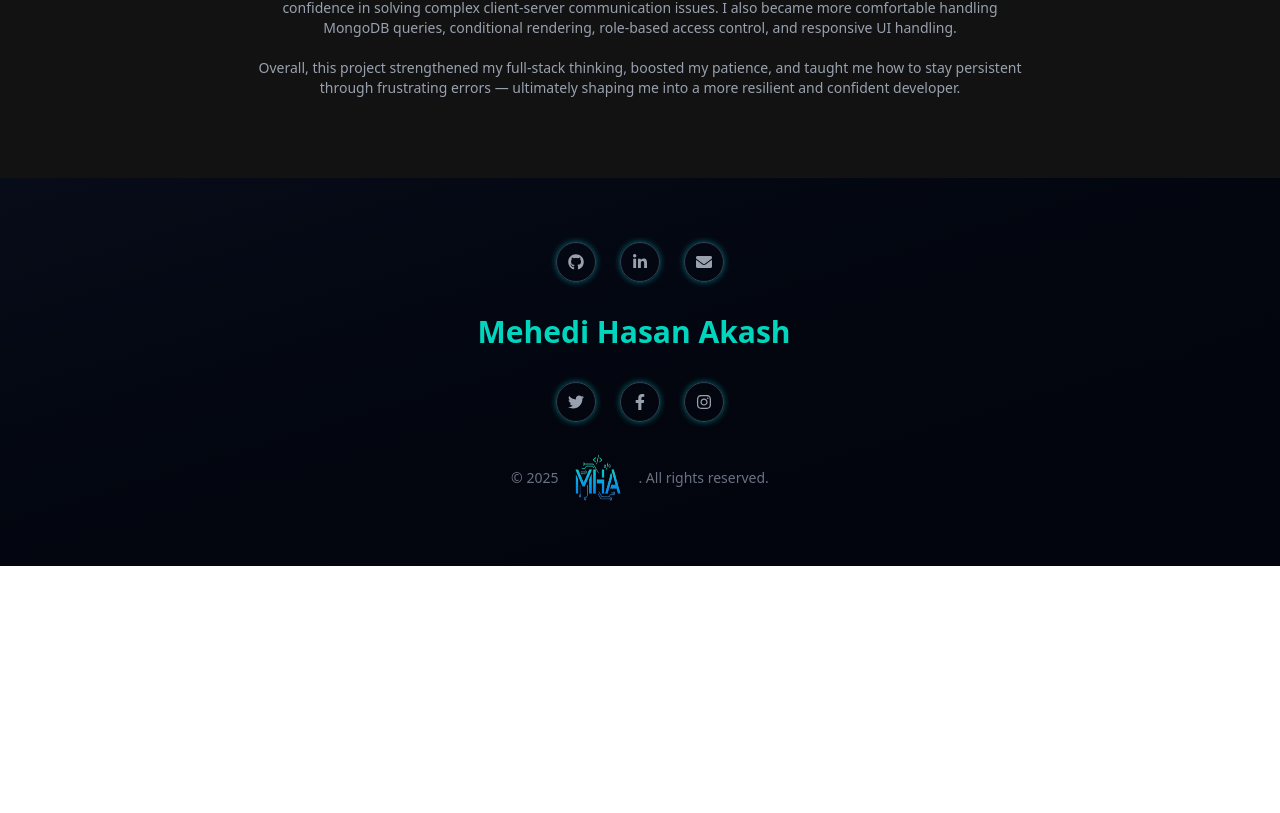
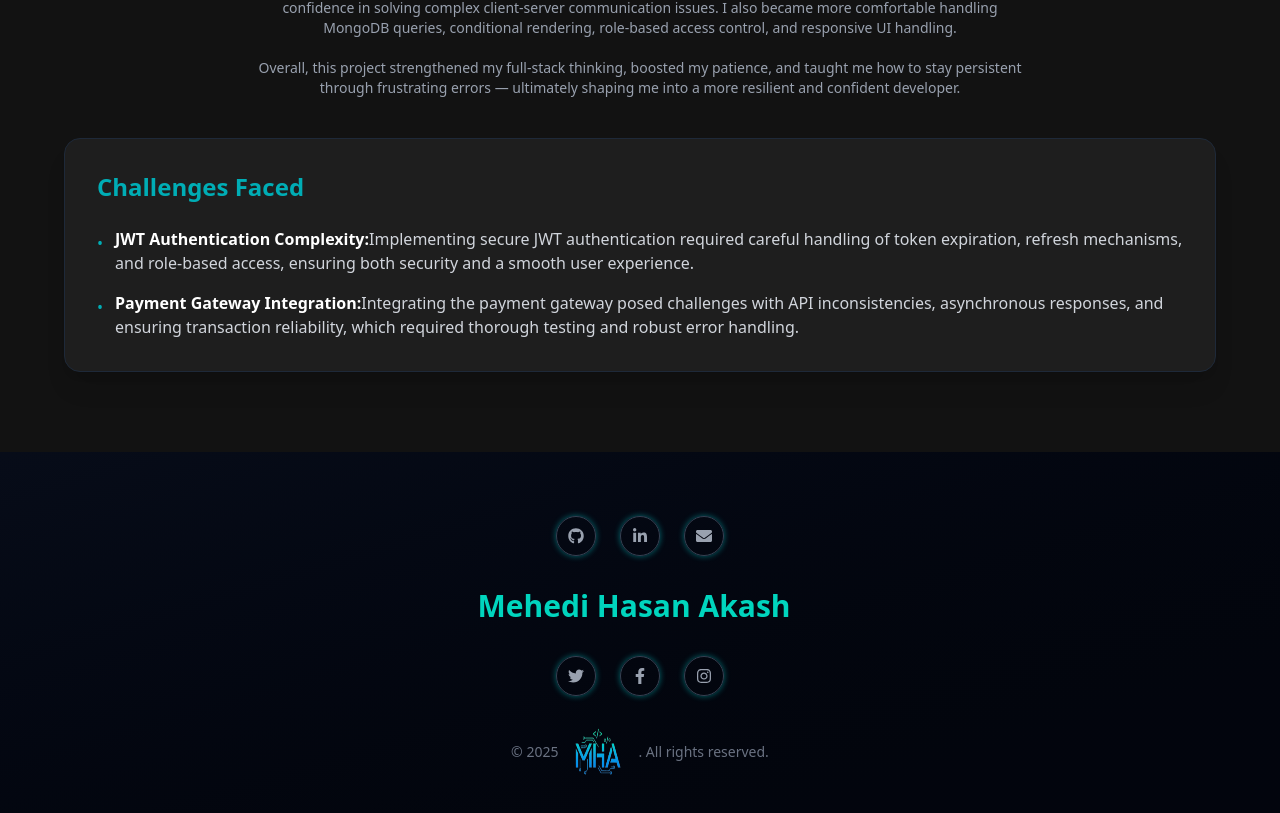
Before and after one commit to mehediakash01/Portfolio, a React (Vite) app: page /project/bdlaw in a window 1280 px wide. Shown: the part 1679-2492 px from the top of the page. Before the commit the page ends 2245 px from the top, so only its background shows below. Built offline with nearby package versions, Linux system fonts and the light colour scheme.

Commit message:
added what i've faced during those project section

```diff
--- a/src/Component/Projects/PackageDetails.jsx
+++ b/src/Component/Projects/PackageDetails.jsx
@@ -187,6 +187,31 @@ const ProjectDetails = () => {
               confident developer.
             </p>
           </motion.div>
+
+          <section className="bg-[#1E1E1E] p-8 rounded-2xl border border-gray-800 shadow-xl mt-10">
+  <h2 className="text-2xl font-bold text-[#00ADB5] mb-6">Challenges Faced</h2>
+
+  <ul className="space-y-4 text-gray-300">
+    <li className="flex items-start gap-3">
+      <span className="text-[#00ADB5] mt-1">•</span>
+      <p>
+        <span className="font-semibold text-white">JWT Authentication Complexity:</span>
+        Implementing secure JWT authentication required careful handling of token expiration,
+        refresh mechanisms, and role-based access, ensuring both security and a smooth user experience.
+      </p>
+    </li>
+    <li className="flex items-start gap-3">
+      <span className="text-[#00ADB5] mt-1">•</span>
+      <p>
+        <span className="font-semibold text-white">Payment Gateway Integration:</span>
+        Integrating the payment gateway posed challenges with API inconsistencies,
+        asynchronous responses, and ensuring transaction reliability, which required
+        thorough testing and robust error handling.
+      </p>
+    </li>
+  </ul>
+</section>
+
         </div>
       </section>
     </>
```
